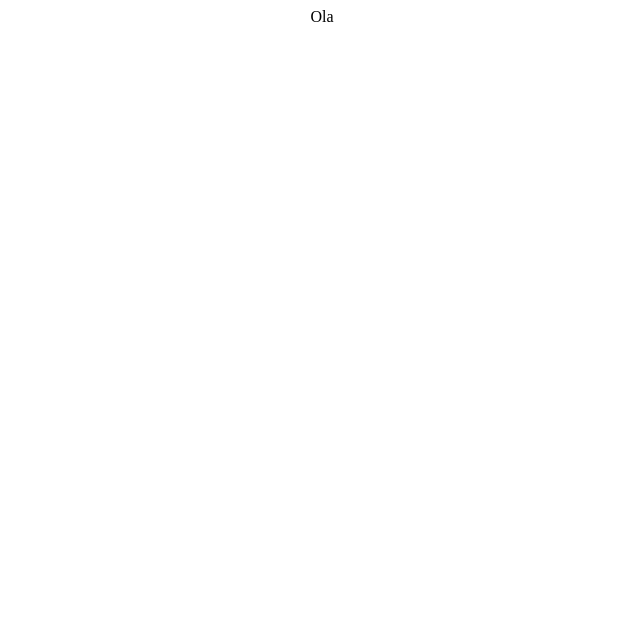
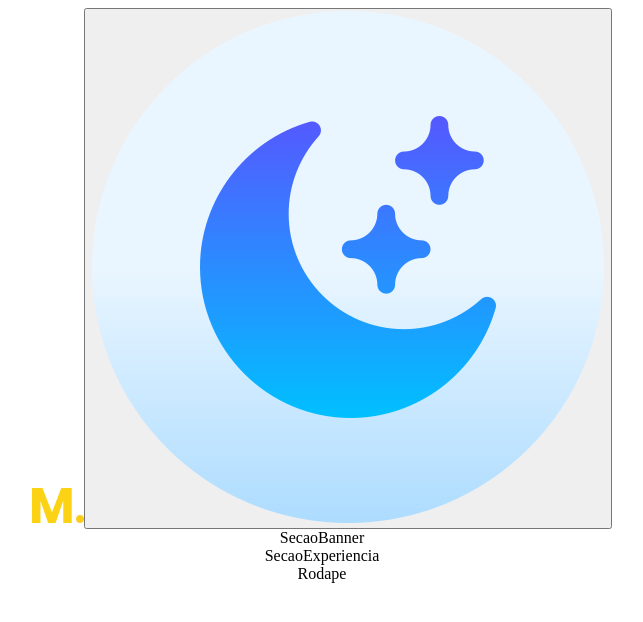
Before and after one commit to Marcos-Monte/react-agencia-design, a React (Create React App) app: page / in a window 1280 px wide. Shown: the top 622 px of the page, without its empty margins (318-961 px from the left). Built offline with nearby package versions, Linux system fonts and the light colour scheme.

Commit message:
Criação do Componente 'Topo'

```diff
--- a/src/App.js
+++ b/src/App.js
@@ -1,9 +1,18 @@
+// Importando componentes da pagina
+import Rodape from './Componentes/Rodape';
+import SecaoBanner from './Componentes/SecaoBanner';
+import SecaoExperiencia from './Componentes/SecaoExperiencia';
+import Topo from './Componentes/Topo';
+
 import './App.css';
 
 function App() {
   return (
     <div className="App">
-      Ola
+      <Topo />
+      <SecaoBanner />
+      <SecaoExperiencia />
+      <Rodape />
     </div>
   );
 }
--- a/src/Componentes/Topo/index.js
+++ b/src/Componentes/Topo/index.js
@@ -5,7 +5,12 @@ import './style.css';
 const Topo = () => {
     return (
         <div>
-            Topo
+            <div className="largura-tela">
+                <img src="assets\logo.png" alt="Logotipo" />
+                <button>
+                    <img src="assets\moon.png" alt="Logotipo" />
+                </button>
+            </div>
         </div>
     )
 }
```
